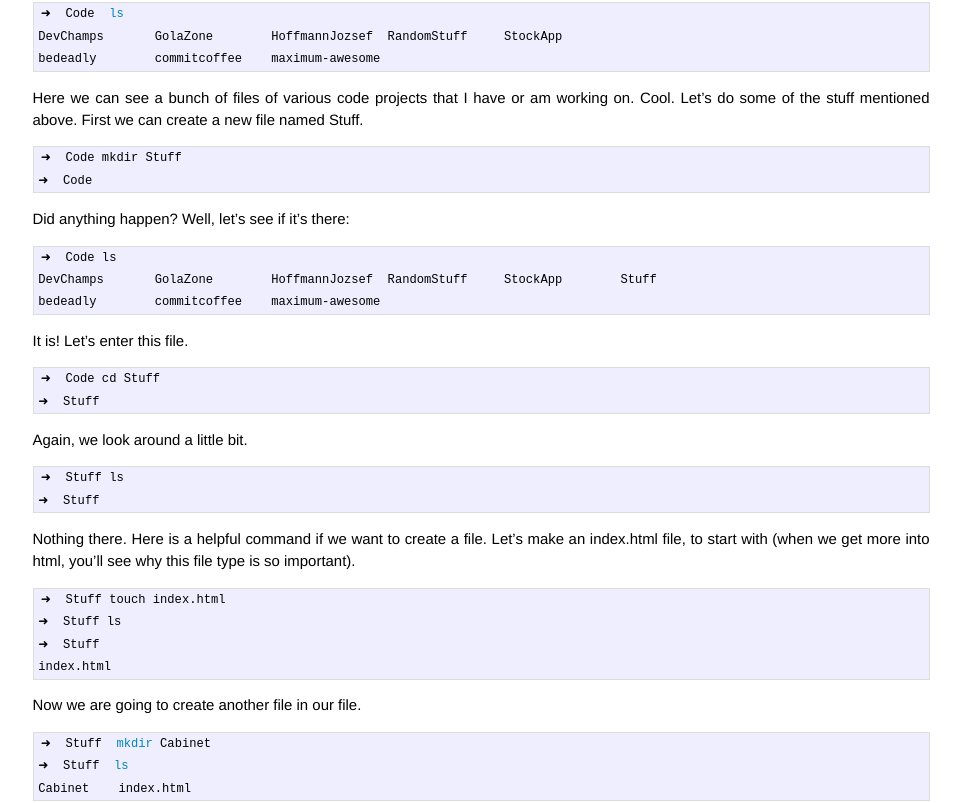
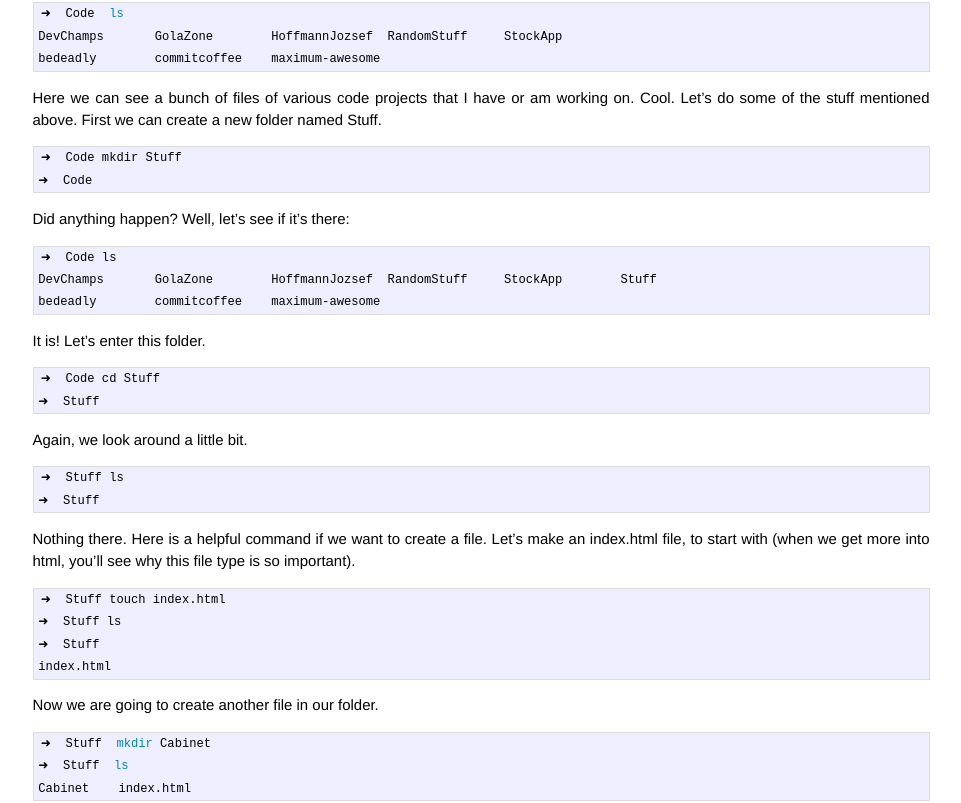
Before and after one commit to RealTschoegl/opensourcebootcamp, a Jekyll site: the page built from _posts/2014-03-03-lesson-the-terminal.markdown, in a window 1280 px wide and 1400 px high, scrolled down 1763 px. Shown: the part 171-974 px from the top of the window, without its empty margins (159-1120 px from the left). Built offline with Jekyll 4.4.1, drawn with Linux system fonts in a browser that asks for light colours; Markdown is read by kramdown in place of the engine named in the settings.

Commit message:
Updated 2014-03-03-lesson-the-terminal.markdown

````diff
--- a/_posts/2014-03-03-lesson-the-terminal.markdown
+++ b/_posts/2014-03-03-lesson-the-terminal.markdown
@@ -96,7 +96,7 @@ DevChamps       GolaZone        HoffmannJozsef  RandomStuff     StockApp
 bedeadly        commitcoffee    maximum-awesome
 {% endhighlight %}
 
-Here we can see a bunch of files of various code projects that I have or am working on.  Cool.  Let's do some of the stuff mentioned above.  First we can create a new file named Stuff.
+Here we can see a bunch of files of various code projects that I have or am working on.  Cool.  Let's do some of the stuff mentioned above.  First we can create a new folder named Stuff.
 
 ```
 ➜  Code mkdir Stuff
@@ -111,7 +111,7 @@ DevChamps       GolaZone        HoffmannJozsef  RandomStuff     StockApp
 bedeadly        commitcoffee    maximum-awesome
 ```
 
-It is!  Let's enter this file.
+It is!  Let's enter this folder.
 
 ```
 ➜  Code cd Stuff
@@ -134,7 +134,7 @@ Nothing there.  Here is a helpful command if we want to create a file.  Let's ma
 index.html
 ```
 
-Now we are going to create another file in our file.
+Now we are going to create another file in our folder.
 
 ```bash
 ➜  Stuff  mkdir Cabinet
````
